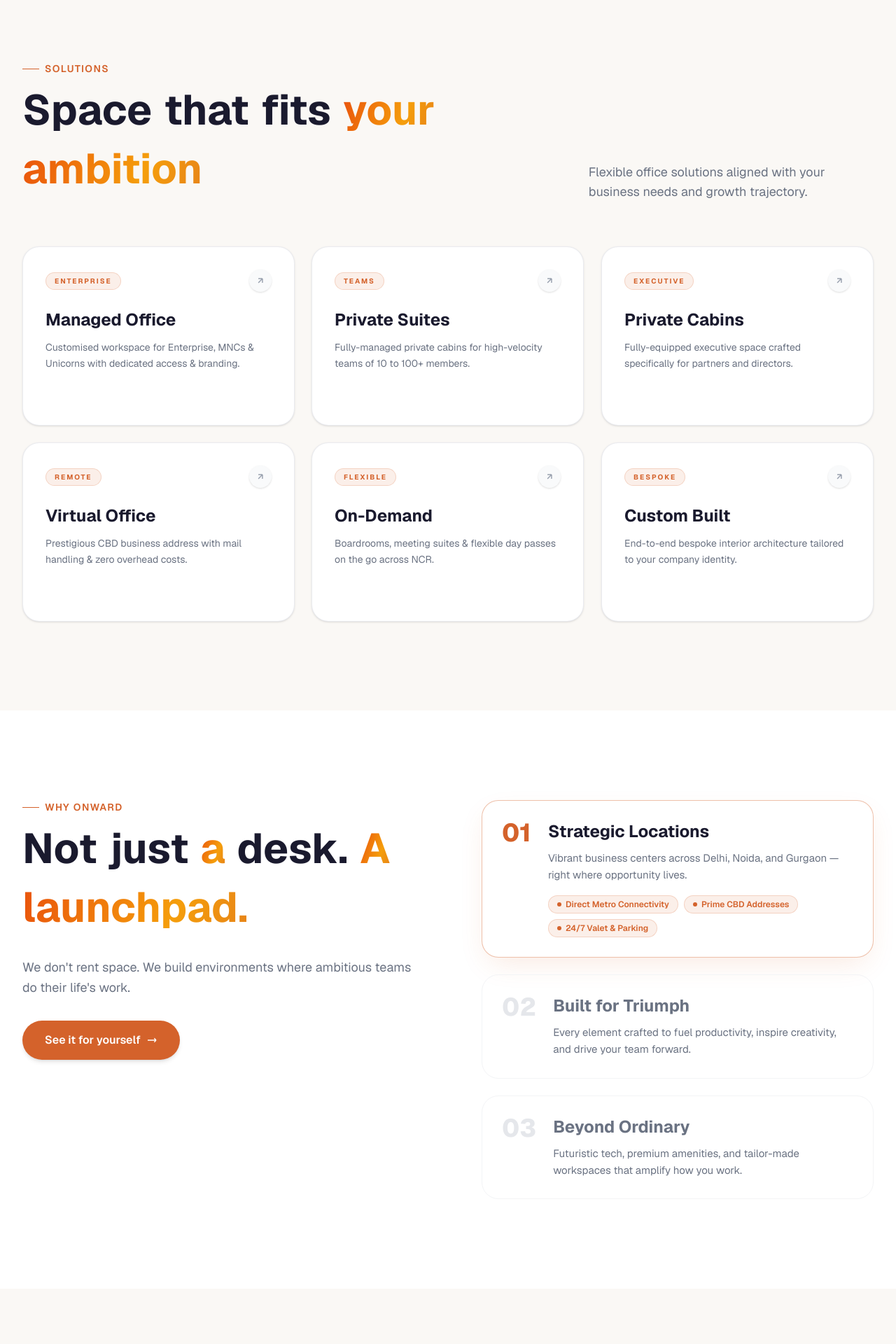
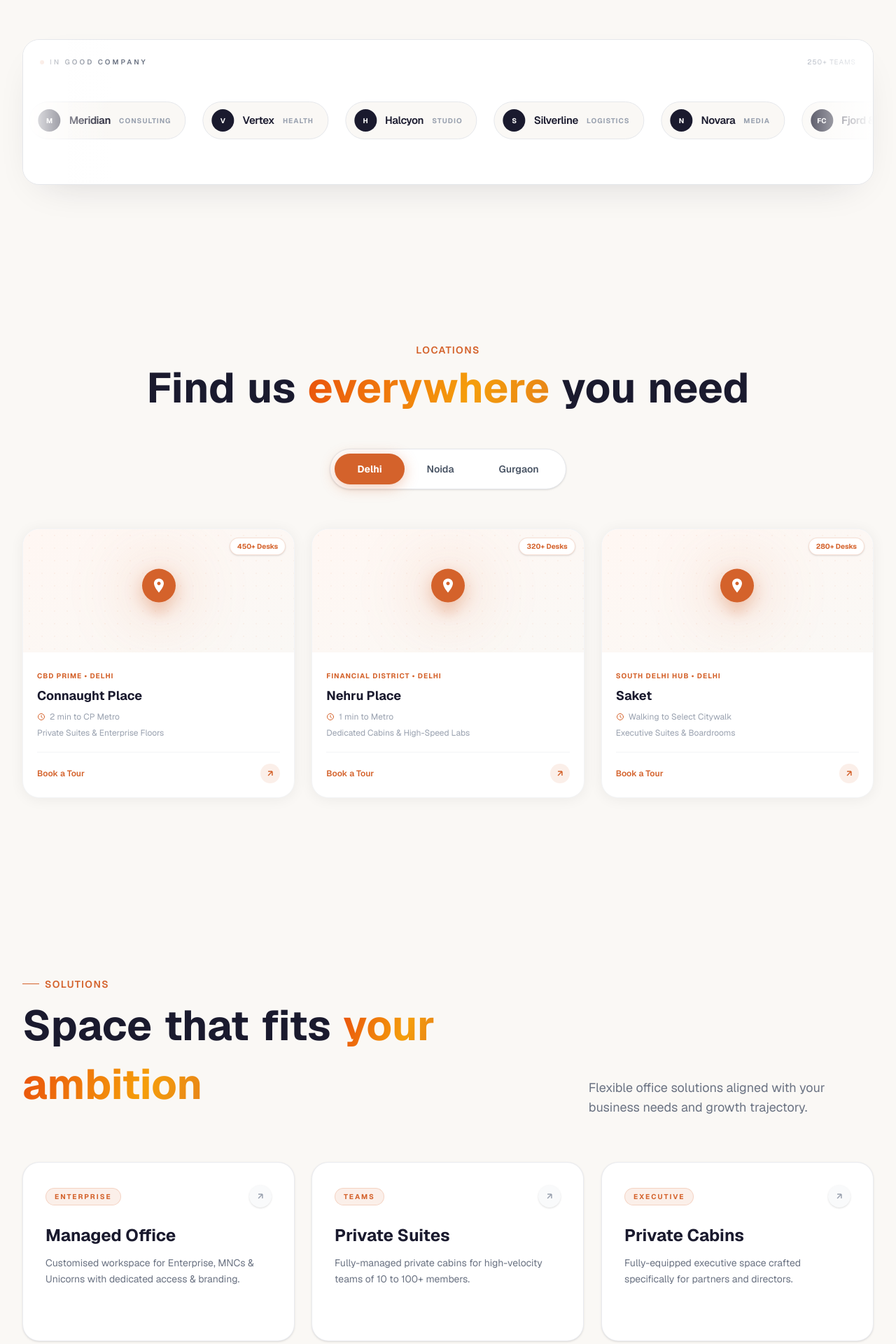
Before and after one commit to Comptech-Enterprises/onwards-website, a Next.js app: page / in a window 1280 px wide. Shown: the part 840-2760 px from the top of the page at 70% size. Built offline with nearby package versions, Linux system fonts and the light colour scheme.

Commit message:
chore: testimonial ticker shows 2 cards at a time

```diff
--- a/src/app/page.tsx
+++ b/src/app/page.tsx
@@ -181,36 +181,42 @@ const solutions = [
     desc: "Customised workspace for Enterprise, MNCs & Unicorns with dedicated access & branding.",
     tag: "ENTERPRISE",
     size: "lg",
+    img: "https://images.pexels.com/photos/380769/pexels-photo-380769.jpeg?auto=compress&cs=tinysrgb&w=1200",
   },
   {
     title: "Private Suites",
     desc: "Fully-managed private cabins for high-velocity teams of 10 to 100+ members.",
     tag: "TEAMS",
     size: "sm",
+    img: "https://images.pexels.com/photos/1181396/pexels-photo-1181396.jpeg?auto=compress&cs=tinysrgb&w=1200",
   },
   {
     title: "Private Cabins",
     desc: "Fully-equipped executive space crafted specifically for partners and directors.",
     tag: "EXECUTIVE",
     size: "sm",
+    img: "https://images.pexels.com/photos/269077/pexels-photo-269077.jpeg?auto=compress&cs=tinysrgb&w=1200",
   },
   {
     title: "Virtual Office",
     desc: "Prestigious CBD business address with mail handling & zero overhead costs.",
     tag: "REMOTE",
     size: "md",
+    img: "https://images.pexels.com/photos/3183197/pexels-photo-3183197.jpeg?auto=compress&cs=tinysrgb&w=1200",
   },
   {
     title: "On-Demand",
     desc: "Boardrooms, meeting suites & flexible day passes on the go across NCR.",
     tag: "FLEXIBLE",
     size: "md",
+    img: "https://images.pexels.com/photos/1181534/pexels-photo-1181534.jpeg?auto=compress&cs=tinysrgb&w=1200",
   },
   {
     title: "Custom Built",
     desc: "End-to-end bespoke interior architecture tailored to your company identity.",
     tag: "BESPOKE",
     size: "lg",
+    img: "https://images.pexels.com/photos/3184418/pexels-photo-3184418.jpeg?auto=compress&cs=tinysrgb&w=1200",
   },
 ];
 
@@ -610,10 +616,23 @@ function GallerySlider() {
 
 function SolutionCard({ sol }: { sol: (typeof solutions)[number] }) {
   return (
-    <SpotlightCard className="p-8 h-full min-h-[240px] cursor-pointer group flex flex-col justify-between">
+    <SpotlightCard className="h-full min-h-[240px] cursor-pointer group relative overflow-hidden">
+      {/* Full-bleed hover background image */}
+      <div
+        aria-hidden
+        className="absolute inset-0 bg-cover bg-center opacity-0 scale-105 group-hover:opacity-90 group-hover:scale-100 transition-all duration-700 ease-out"
+        style={{ backgroundImage: `url(${sol.img})` }}
+      />
+      {/* Dark overlay */}
+      <div
+        aria-hidden
+        className="absolute inset-0 bg-gradient-to-tr from-black/85 via-black/55 to-black/35 opacity-0 group-hover:opacity-100 transition-opacity duration-500"
+      />
+
+      <div className="relative z-10 p-8 h-full flex flex-col justify-between">
         <div>
           <div className="flex items-center justify-between">
-          <span className="text-[10px] font-bold tracking-[0.2em] text-[#d4622b] bg-[#d4622b]/10 border border-[#d4622b]/20 px-3 py-1 rounded-full">
+            <span className="text-[10px] font-bold tracking-[0.2em] text-[#d4622b] bg-[#d4622b]/10 border border-[#d4622b]/20 px-3 py-1 rounded-full group-hover:bg-[#d4622b] group-hover:text-white group-hover:border-[#d4622b] transition-colors duration-300">
               {sol.tag}
             </span>
             <div className="w-8 h-8 rounded-full bg-gray-50 flex items-center justify-center text-gray-400 group-hover:bg-[#d4622b] group-hover:text-white transition-colors duration-300 shadow-sm">
@@ -628,15 +647,16 @@ function SolutionCard({ sol }: { sol: (typeof solutions)[number] }) {
               </svg>
             </div>
           </div>
-        <h3 className="mt-6 text-2xl font-bold text-[#1a1a2e] group-hover:text-[#d4622b] transition-colors duration-300">
+          <h3 className="mt-6 text-2xl font-bold text-[#1a1a2e] group-hover:text-white transition-colors duration-300">
             {sol.title}
           </h3>
-        <p className="mt-3 text-gray-500 leading-relaxed text-sm">
+          <p className="mt-3 text-gray-500 group-hover:text-white/85 leading-relaxed text-sm transition-colors duration-300">
             {sol.desc}
           </p>
         </div>
-      <div className="mt-6 flex items-center gap-2 text-[#d4622b] text-sm font-semibold opacity-0 translate-y-2 group-hover:opacity-100 group-hover:translate-y-0 transition-all duration-300">
+        <div className="mt-6 flex items-center gap-2 text-[#d4622b] group-hover:text-[#f59e0b] text-sm font-semibold opacity-0 translate-y-2 group-hover:opacity-100 group-hover:translate-y-0 transition-all duration-300">
           Explore Specifications &rarr;
+        </div>
       </div>
     </SpotlightCard>
   );
@@ -1011,94 +1031,68 @@ export default function Home() {
         </motion.div>
       </section>
 
-      {/* ━━━ SOLUTIONS — 3D SPOTLIGHT BENTO GRID ━━━ */}
-      <section id="solutions" className="py-24 lg:py-32 bg-[#faf8f5]">
+      {/* ━━━ HERO BRAND TICKER — CARD SIZED ━━━ */}
+      <section className="relative py-16 lg:py-24 bg-[#faf8f5]">
         <div className="max-w-7xl mx-auto px-6 lg:px-8">
-          <div className="flex flex-col lg:flex-row lg:items-end justify-between gap-6 mb-16">
-            <div>
-              <Reveal>
-                <span className="text-[#d4622b] text-sm font-semibold tracking-widest uppercase flex items-center gap-2">
-                  <span className="w-6 h-px bg-[#d4622b]" /> Solutions
+          <div className="relative bg-white rounded-3xl border border-gray-200 shadow-[0_20px_60px_-30px_rgba(26,26,46,0.2)] py-12 lg:py-16 overflow-hidden">
+            {/* Corner label */}
+            <div className="absolute top-6 left-6 flex items-center gap-2">
+              <span className="w-1.5 h-1.5 rounded-full bg-[#d4622b] animate-pulse" />
+              <span className="text-[10px] tracking-[0.3em] uppercase text-gray-500 font-semibold">
+                In Good Company
               </span>
-              </Reveal>
-              <AnimatedHeading
-                text="Space that fits your ambition"
-                highlight="your ambition"
-                className="text-4xl sm:text-5xl lg:text-6xl font-bold text-[#1a1a2e] mt-3 leading-tight"
-              />
             </div>
-            <Reveal delay={0.2}>
-              <p className="text-gray-500 max-w-md text-lg">
-                Flexible office solutions aligned with your business needs and
-                growth trajectory.
-              </p>
-            </Reveal>
+            <div className="absolute top-6 right-6 text-[10px] tracking-widest uppercase text-gray-400">
+              250+ Teams
             </div>
 
-          {/* Desktop 3D Tilt Spotlight grid */}
-          <div className="hidden md:grid md:grid-cols-2 lg:grid-cols-3 gap-6">
-            {solutions.map((sol, i) => (
-              <Reveal
-                key={sol.title}
-                delay={i * 0.07}
-                className={sol.size === "lg" ? "lg:col-span-1" : ""}
+            {/* Edge fades */}
+            <div className="pointer-events-none absolute inset-y-0 left-0 w-32 z-10 bg-gradient-to-r from-white to-transparent" />
+            <div className="pointer-events-none absolute inset-y-0 right-0 w-32 z-10 bg-gradient-to-l from-white to-transparent" />
+
+            <motion.div
+              className="inline-flex items-center gap-6 whitespace-nowrap mt-6"
+              animate={{ x: ["0%", "-50%"] }}
+              transition={{ duration: 45, repeat: Infinity, ease: "linear" }}
             >
-                <SolutionCard sol={sol} />
-              </Reveal>
-            ))}
+              {[...Array(2)].flatMap((_, r) =>
+                [
+                  { name: "Northline", tag: "FinTech" },
+                  { name: "Kairo", tag: "SaaS" },
+                  { name: "Meridian", tag: "Consulting" },
+                  { name: "Vertex", tag: "Health" },
+                  { name: "Halcyon", tag: "Studio" },
+                  { name: "Silverline", tag: "Logistics" },
+                  { name: "Novara", tag: "Media" },
+                  { name: "Fjord & Co", tag: "Design" },
+                  { name: "Quantum Yard", tag: "AI" },
+                  { name: "Cinder", tag: "Retail" },
+                  { name: "Terra Loop", tag: "Climate" },
+                  { name: "Arcadia", tag: "Games" },
+                ].map((b, i) => (
+                  <div
+                    key={`${r}-${i}`}
+                    className="group inline-flex items-center gap-3 pl-3 pr-5 py-2.5 rounded-full border border-gray-200 bg-[#faf8f5] hover:bg-white hover:border-[#d4622b] transition-colors shrink-0"
+                  >
+                    <span className="w-8 h-8 rounded-full bg-[#1a1a2e] text-white text-[10px] font-bold flex items-center justify-center group-hover:bg-[#d4622b] transition-colors">
+                      {b.name
+                        .replace(/&/g, "")
+                        .split(" ")
+                        .filter(Boolean)
+                        .map((w) => w[0])
+                        .join("")
+                        .slice(0, 2)}
+                    </span>
+                    <span className="text-[15px] font-semibold text-[#1a1a2e] tracking-tight">
+                      {b.name}
+                    </span>
+                    <span className="text-[10px] uppercase tracking-widest text-gray-400 font-bold">
+                      {b.tag}
+                    </span>
                   </div>
-          {/* Mobile auto-slider */}
-          <AutoSlider interval={3500}>
-            {solutions.map((sol) => (
-              <SolutionCard key={sol.title} sol={sol} />
-            ))}
-          </AutoSlider>
-        </div>
-      </section>
-
-      {/* ━━━ FEATURES — INTERACTIVE PROGRESS TIMELINE ━━━ */}
-      <section id="about" className="py-24 lg:py-32 bg-white">
-        <div className="max-w-7xl mx-auto px-6 lg:px-8">
-          <div className="grid lg:grid-cols-2 gap-16 lg:gap-24 items-start">
-            <div className="lg:sticky lg:top-32">
-              <Reveal>
-                <span className="text-[#d4622b] text-sm font-semibold tracking-widest uppercase flex items-center gap-2">
-                  <span className="w-6 h-px bg-[#d4622b]" /> Why Onward
-                </span>
-              </Reveal>
-              <AnimatedHeading
-                text="Not just a desk. A launchpad."
-                highlight="A launchpad."
-                className="text-4xl sm:text-5xl lg:text-6xl font-bold text-[#1a1a2e] mt-3 leading-tight"
-              />
-              <Reveal delay={0.25}>
-                <p className="mt-6 text-gray-500 text-lg leading-relaxed">
-                  We don&apos;t rent space. We build environments where
-                  ambitious teams do their life&apos;s work.
-                </p>
-              </Reveal>
-              <Reveal delay={0.35}>
-                <MagneticButton
-                  href="#contact"
-                  className="inline-flex items-center gap-2 mt-8 bg-[#d4622b] text-white px-8 py-4 rounded-full font-semibold hover:bg-[#b8501f] transition-colors shadow-md"
-                >
-                  See it for yourself
-                  <svg
-                    className="w-4 h-4"
-                    fill="none"
-                    viewBox="0 0 24 24"
-                    stroke="currentColor"
-                    strokeWidth="2"
-                  >
-                    <path d="M17 8l4 4m0 0l-4 4m4-4H3" />
-                  </svg>
-                </MagneticButton>
-              </Reveal>
-            </div>
-
-            <div>
-              <FeatureTimeline />
-            </div>
+                )),
+              )}
+            </motion.div>
           </div>
         </div>
       </section>
@@ -1220,6 +1214,51 @@ export default function Home() {
         </div>
       </section>
 
+      {/* ━━━ SOLUTIONS — 3D SPOTLIGHT BENTO GRID ━━━ */}
+      <section id="solutions" className="py-24 lg:py-32 bg-[#faf8f5]">
+        <div className="max-w-7xl mx-auto px-6 lg:px-8">
+          <div className="flex flex-col lg:flex-row lg:items-end justify-between gap-6 mb-16">
+            <div>
+              <Reveal>
+                <span className="text-[#d4622b] text-sm font-semibold tracking-widest uppercase flex items-center gap-2">
+                  <span className="w-6 h-px bg-[#d4622b]" /> Solutions
+                </span>
+              </Reveal>
+              <AnimatedHeading
+                text="Space that fits your ambition"
+                highlight="your ambition"
+                className="text-4xl sm:text-5xl lg:text-6xl font-bold text-[#1a1a2e] mt-3 leading-tight"
+              />
+            </div>
+            <Reveal delay={0.2}>
+              <p className="text-gray-500 max-w-md text-lg">
+                Flexible office solutions aligned with your business needs and
+                growth trajectory.
+              </p>
+            </Reveal>
+          </div>
+
+          {/* Desktop 3D Tilt Spotlight grid */}
+          <div className="hidden md:grid md:grid-cols-2 lg:grid-cols-3 gap-6">
+            {solutions.map((sol, i) => (
+              <Reveal
+                key={sol.title}
+                delay={i * 0.07}
+                className={sol.size === "lg" ? "lg:col-span-1" : ""}
+              >
+                <SolutionCard sol={sol} />
+              </Reveal>
+            ))}
+          </div>
+          {/* Mobile auto-slider */}
+          <AutoSlider interval={3500}>
+            {solutions.map((sol) => (
+              <SolutionCard key={sol.title} sol={sol} />
+            ))}
+          </AutoSlider>
+        </div>
+      </section>
+
       {/* ━━━ GALLERY ━━━ */}
       <section className="py-24 lg:py-32 bg-white overflow-hidden">
         <div className="max-w-7xl mx-auto px-6 lg:px-8 mb-14">
@@ -1237,8 +1276,105 @@ export default function Home() {
         <GallerySlider />
       </section>
 
-      {/* ━━━ TESTIMONIALS SECTION WITH THREAD ANIMATION ━━━ */}
-      <TestimonialsSection />
+      {/* ━━━ TESTIMONIALS — SCROLLING TICKER ━━━ */}
+      <section id="testimonials" className="relative py-24 lg:py-32 bg-[#faf8f5] overflow-hidden">
+        <div className="max-w-3xl mx-auto px-6 lg:px-8 text-center mb-14">
+          <span className="text-[10px] tracking-[0.35em] uppercase text-[#d4622b] font-bold">
+            Client Testimonials
+          </span>
+          <h2 className="mt-4 text-4xl sm:text-5xl lg:text-6xl font-bold text-[#1a1a2e] leading-tight tracking-tight">
+            Leaders trust Onward.
+          </h2>
+        </div>
+
+        {/* Edge fades */}
+        <div className="pointer-events-none absolute inset-y-0 left-0 w-32 z-10 bg-gradient-to-r from-[#faf8f5] to-transparent" />
+        <div className="pointer-events-none absolute inset-y-0 right-0 w-32 z-10 bg-gradient-to-l from-[#faf8f5] to-transparent" />
+
+        <div className="max-w-6xl mx-auto px-6 lg:px-8 overflow-hidden">
+          <motion.div
+            className="flex w-max gap-6 whitespace-normal items-stretch"
+            animate={{ x: ["0%", "-50%"] }}
+            transition={{ duration: 45, repeat: Infinity, ease: "linear" }}
+          >
+            {[...Array(2)].flatMap((_, r) =>
+              [
+                {
+                  name: "Varun Puri",
+                  role: "Founder",
+                  company: "Dangal Games",
+                  seats: "120+ Desks",
+                  metric: "Scaled 15 → 120 seats",
+                  text: "Onward has been a game-changer for our team. The flexibility to scale seamlessly and the hospitality standards have made it the perfect office space for our high-velocity growth journey.",
+                },
+                {
+                  name: "Abhinay Nagwekar",
+                  role: "Procurement Lead",
+                  company: "Aramex Logistics",
+                  seats: "85+ Desks",
+                  metric: "Zero facility downtime",
+                  text: "Onward exceeded all our corporate expectations. Meticulously designed spaces, enterprise-grade IT infrastructure, and unwavering operational support make them our undisputed workspace choice.",
+                },
+                {
+                  name: "Prasenjit Das Gupta",
+                  role: "Head Commercial",
+                  company: "Thermax Ltd.",
+                  seats: "60+ Desks",
+                  metric: "Turnkey setup in 10 days",
+                  text: "Transitioning to Onward was by far our best decision. The vibrant environment fosters cross-team collaboration while offering our leadership the executive privacy they need.",
+                },
+              ].map((t, i) => (
+                <div
+                  key={`${r}-${i}`}
+                  className="w-[85vw] sm:w-[540px] shrink-0 bg-white rounded-3xl border border-gray-200 p-7 shadow-sm hover:shadow-[0_20px_50px_-15px_rgba(212,98,43,0.15)] hover:border-[#d4622b]/40 transition-all"
+                >
+                  {/* Stars */}
+                  <div className="flex gap-1 mb-4">
+                    {[...Array(5)].map((_, s) => (
+                      <svg key={s} className="w-4 h-4 fill-[#d4622b]" viewBox="0 0 20 20">
+                        <path d="M9.049 2.927c.3-.921 1.603-.921 1.902 0l1.07 3.292a1 1 0 00.95.69h3.462c.969 0 1.371 1.24.588 1.81l-2.8 2.034a1 1 0 00-.364 1.118l1.07 3.292c.3.921-.755 1.688-1.54 1.118l-2.8-2.034a1 1 0 00-1.175 0l-2.8 2.034c-.784.57-1.838-.197-1.539-1.118l1.07-3.292a1 1 0 00-.364-1.118L2.98 8.72c-.783-.57-.38-1.81.588-1.81h3.461a1 1 0 00.951-.69l1.07-3.292z" />
+                      </svg>
+                    ))}
+                  </div>
+
+                  {/* Quote */}
+                  <p className="text-[15px] leading-relaxed text-[#1a1a2e] whitespace-normal">
+                    &ldquo;{t.text}&rdquo;
+                  </p>
+
+                  {/* Metric */}
+                  <div className="mt-5 inline-flex items-center gap-1.5 text-[11px] text-emerald-600 font-semibold">
+                    <span>✓</span>
+                    <span>{t.metric}</span>
+                  </div>
+
+                  {/* Author */}
+                  <div className="mt-6 pt-5 border-t border-gray-100 flex items-center justify-between gap-3">
+                    <div className="flex items-center gap-3 min-w-0">
+                      <div className="w-11 h-11 rounded-xl bg-[#d4622b] text-white flex items-center justify-center font-bold text-sm shrink-0">
+                        {t.name
+                          .split(" ")
+                          .map((n) => n[0])
+                          .join("")}
+                      </div>
+                      <div className="min-w-0">
+                        <p className="font-bold text-sm text-[#1a1a2e] truncate">{t.name}</p>
+                        <p className="text-xs text-gray-500 truncate">
+                          {t.role} ·{" "}
+                          <span className="text-[#d4622b] font-semibold">{t.company}</span>
+                        </p>
+                      </div>
+                    </div>
+                    <span className="text-[10px] font-bold text-[#d4622b] bg-[#d4622b]/10 px-2 py-1 rounded-full whitespace-nowrap">
+                      {t.seats}
+                    </span>
+                  </div>
+                </div>
+              )),
+            )}
+          </motion.div>
+        </div>
+      </section>
 
       {/* ━━━ LOGO MARQUEE ━━━ */}
       <section className="py-16 bg-white border-y border-gray-100">
```
Lines whose indentation alone changed are shown as unchanged.
